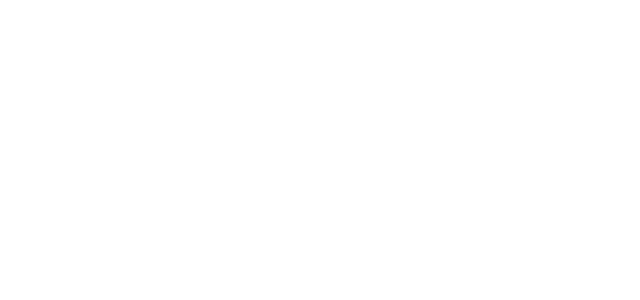
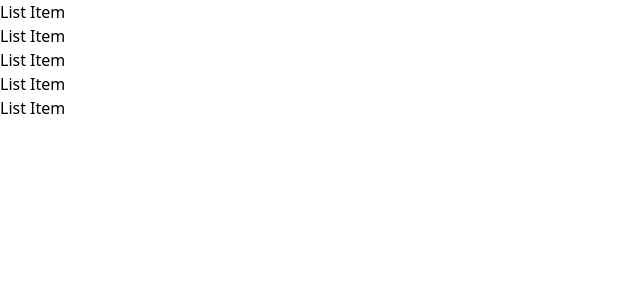
Before and after one commit to ComputerScienceWarrior/to-do-list, a React (Create React App) app: page / in a window 1280 px wide. Shown: the top 300 px of the page, without its empty margins (0-640 px from the left). Built offline with nearby package versions, Linux system fonts and the light colour scheme.

Commit message:
create logic for Listitem component

```diff
--- a/src/components/List.jsx
+++ b/src/components/List.jsx
@@ -1,10 +1,23 @@
+import React from "react";
+import { items } from "../constants";
 import ListItem from "./ListItem";
-import React from "react";
 
 const List = (props) => {
     return(
         <div>
-
+            {
+                Object.values(items).map((item, key) => {
+                    return(
+                        <ListItem
+                            key={key}
+                            title={item.title}
+                            startDate={item.startDate}
+                            dueDate={item.dueDate}
+                            priorityLevel={item.priorityLevel}
+                        />
+                    )
+                })
+            }
         </div>
     )
 }
```
